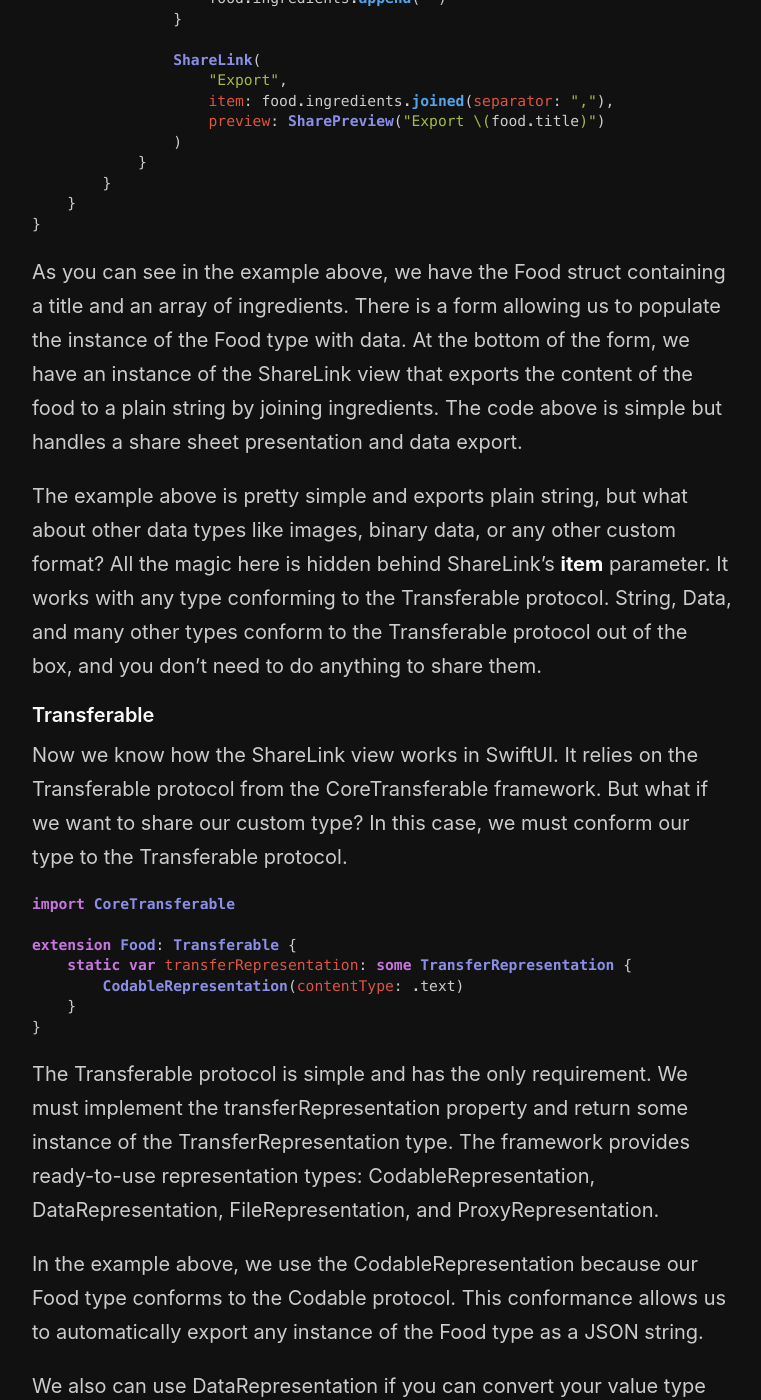
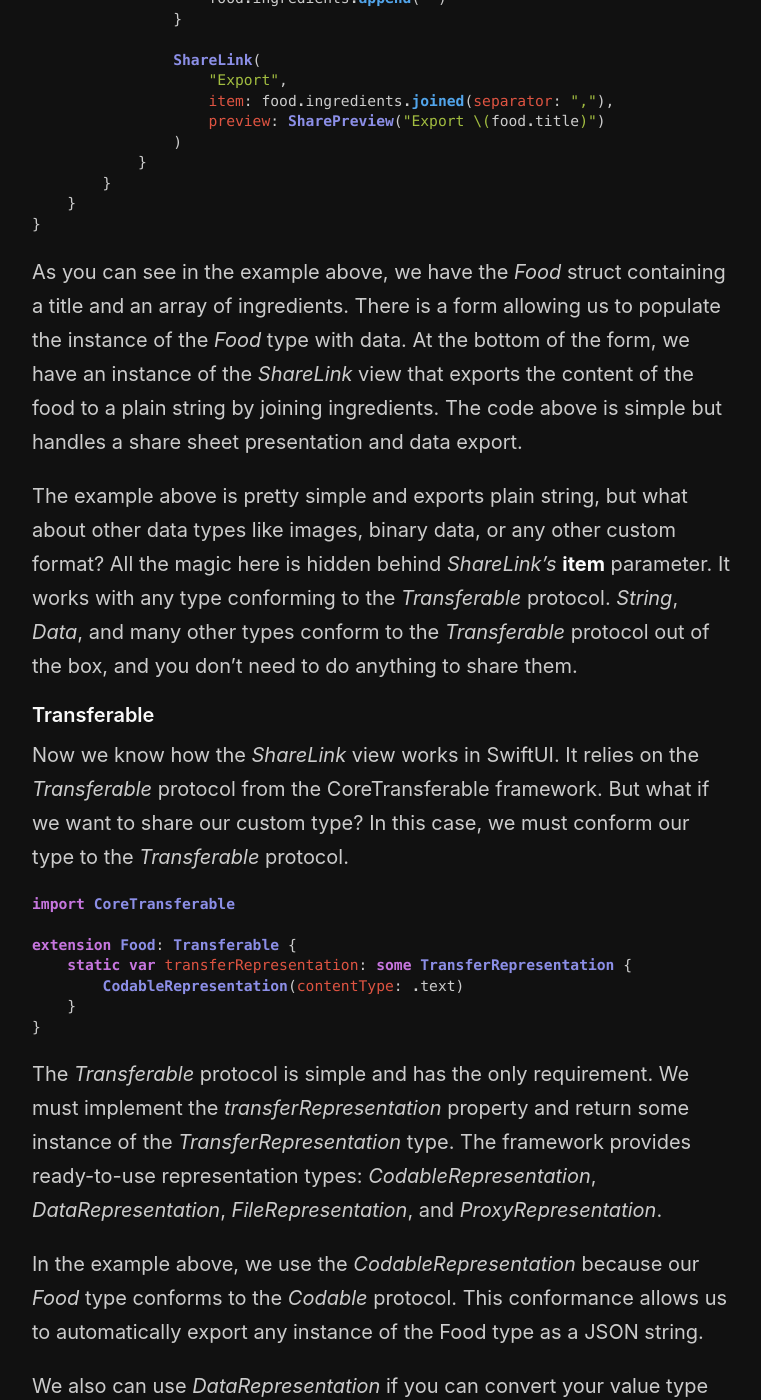
Before and after one commit to mecid/mecid.github.io, a Jekyll site: the page built from _posts/2023-03-28-sharing-content-in-swiftui.md, in a window 1280 px wide and 1400 px high, scrolled down 1011 px. Shown: the whole window, without its empty margins (258-1019 px from the left). Built offline with Jekyll 4.4.1, drawn with Linux system fonts in a browser that asks for light colours; some of the changed text lies outside the part shown.

Commit message:
sharing post formatted

````diff
--- a/_posts/2023-03-28-sharing-content-in-swiftui.md
+++ b/_posts/2023-03-28-sharing-content-in-swiftui.md
@@ -3,10 +3,10 @@ title: Sharing content in SwiftUI
 layout: post
 ---
 
-Apple introduced a brand new CoreTransferable framework and ShareLink view in SwiftUI, allowing us to share and export content from our apps very declaratively. This week we will learn how to make data transferable and use the new ShareLink view in SwiftUI.
+Apple introduced a brand new CoreTransferable framework and *ShareLink* view in SwiftUI, allowing us to share and export content from our apps very declaratively. This week we will learn how to make data transferable and use the new *ShareLink* view in SwiftUI.
 
 #### ShareLink
-The new ShareLink looks like a plain button but integrates the share sheet and exports data in the provided format. Let's look at the simple example of using the ShareLink view in SwiftUI.
+The new *ShareLink* looks like a plain button but integrates the share sheet and exports data in the provided format. Let's look at the simple example of using the *ShareLink* view in SwiftUI.
 
 ```swift
 struct Food: Codable {
@@ -43,12 +43,12 @@ struct ContentView: View {
 }
 ```
 
-As you can see in the example above, we have the Food struct containing a title and an array of ingredients. There is a form allowing us to populate the instance of the Food type with data. At the bottom of the form, we have an instance of the ShareLink view that exports the content of the food to a plain string by joining ingredients. The code above is simple but handles a share sheet presentation and data export.
+As you can see in the example above, we have the *Food* struct containing a title and an array of ingredients. There is a form allowing us to populate the instance of the *Food* type with data. At the bottom of the form, we have an instance of the *ShareLink* view that exports the content of the food to a plain string by joining ingredients. The code above is simple but handles a share sheet presentation and data export.
 
-The example above is pretty simple and exports plain string, but what about other data types like images, binary data, or any other custom format? All the magic here is hidden behind ShareLink's **item** parameter. It works with any type conforming to the Transferable protocol. String, Data, and many other types conform to the Transferable protocol out of the box, and you don't need to do anything to share them.
+The example above is pretty simple and exports plain string, but what about other data types like images, binary data, or any other custom format? All the magic here is hidden behind *ShareLink's* **item** parameter. It works with any type conforming to the *Transferable* protocol. *String*, *Data*, and many other types conform to the *Transferable* protocol out of the box, and you don't need to do anything to share them.
 
 #### Transferable
-Now we know how the ShareLink view works in SwiftUI. It relies on the Transferable protocol from the CoreTransferable framework. But what if we want to share our custom type? In this case, we must conform our type to the Transferable protocol.
+Now we know how the *ShareLink* view works in SwiftUI. It relies on the *Transferable* protocol from the CoreTransferable framework. But what if we want to share our custom type? In this case, we must conform our type to the *Transferable* protocol.
 
 ```swift
 import CoreTransferable
@@ -60,11 +60,11 @@ extension Food: Transferable {
 }
 ```
 
-The Transferable protocol is simple and has the only requirement. We must implement the transferRepresentation property and return some instance of the TransferRepresentation type. The framework provides ready-to-use representation types: CodableRepresentation, DataRepresentation, FileRepresentation, and ProxyRepresentation.
+The *Transferable* protocol is simple and has the only requirement. We must implement the *transferRepresentation* property and return some instance of the *TransferRepresentation* type. The framework provides ready-to-use representation types: *CodableRepresentation*, *DataRepresentation*, *FileRepresentation*, and *ProxyRepresentation*.
 
-In the example above, we use the CodableRepresentation because our Food type conforms to the Codable protocol. This conformance allows us to automatically export any instance of the Food type as a JSON string.
+In the example above, we use the *CodableRepresentation* because our *Food* type conforms to the *Codable* protocol. This conformance allows us to automatically export any instance of the Food type as a JSON string.
 
-We also can use DataRepresentation if you can convert your value type into an instance of the Data type, or we can use FileRepresentation whenever the value represents a file on the disk.
+We also can use *DataRepresentation* if you can convert your value type into an instance of the *Data* type, or we can use *FileRepresentation* whenever the value represents a file on the disk.
 
 ```swift
 import CoreTransferable
@@ -84,6 +84,6 @@ extension Food: Transferable {
 }
 ```
 
-The transferRepresentation property is marked with the TransferRepresentationBuilder and allows us to combine different representations. For example, you can define different representations for different content types. Remember, the order makes sense; you should keep the most important representations above others.
+The *transferRepresentation* property is marked with the *TransferRepresentationBuilder* and allows us to combine different representations. For example, you can define different representations for different content types. Remember, the order makes sense; you should keep the most important representations above others.
 
-Today we learned about the new CoreTransferable framework and how to use the ShareLink view in SwiftUI. The CoreTransferable framework plays a massive role in exporting your data and in drag and drop, and I will cover the drag and drop part next week.
+Today we learned about the new CoreTransferable framework and how to use the *ShareLink* view in SwiftUI. The CoreTransferable framework plays a massive role in exporting your data and in drag and drop, and I will cover the drag and drop part next week.
````
